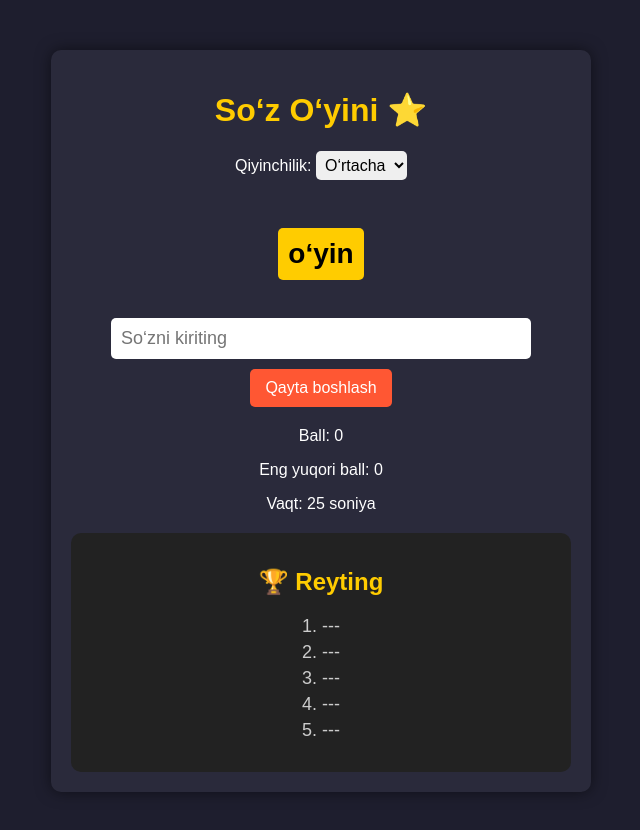
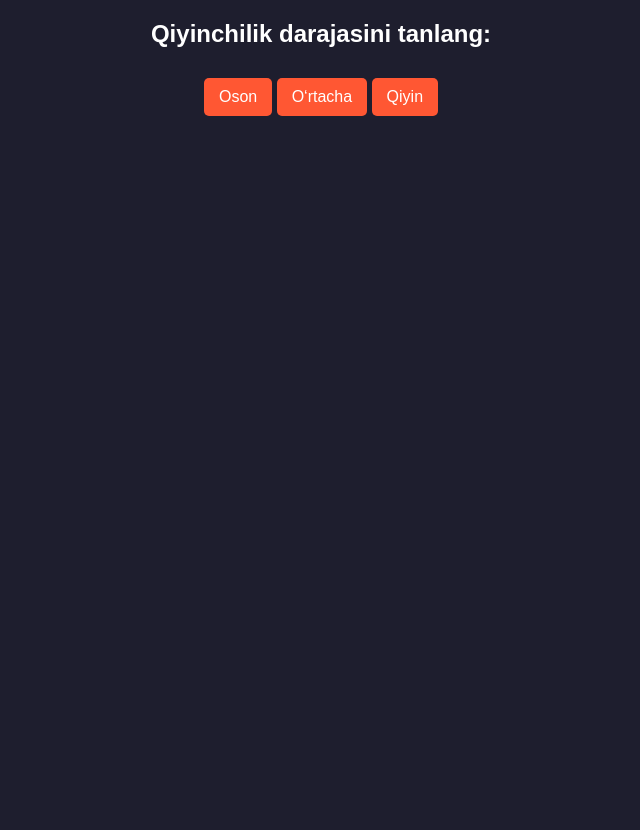
Before and after one commit to Ogabekpubg309/Typing-Game-, a plain HTML site: page index.html in a window 1280 px wide. Shown: the whole page, without its empty margins (319-959 px from the left). After the commit the page ends 800 px from the top, so only its background shows below. Drawn offline with Linux system fonts and the light colour scheme.

Commit message:
Update index.html

```diff
--- a/index.html
+++ b/index.html
@@ -7,37 +7,21 @@
     <link rel="stylesheet" href="style.css">
 </head>
 <body>
-    <div class="container">
-        <h1>So‘z O‘yini ⭐</h1>
 
-        <label for="difficulty">Qiyinchilik:</label>
-        <select id="difficulty">
-            <option value="easy">Oson</option>
-            <option value="medium" selected>O‘rtacha</option>
-            <option value="hard">Qiyin</option>
-        </select>
+    <!-- Qiyinchilik tanlash oynasi -->
+    <div id="difficulty-selection">
+        <h2>Qiyinchilik darajasini tanlang:</h2>
+        <button onclick="startGame('easy')">Oson</button>
+        <button onclick="startGame('medium')">O‘rtacha</button>
+        <button onclick="startGame('hard')">Qiyin</button>
+    </div>
 
-        <div class="game">
-            <p class="word-display" id="word">...</p>
-            <input type="text" id="input" placeholder="So‘zni kiriting">
-            <button id="restart">Qayta boshlash</button>
-        </div>
-
-        <div class="info">
-            <p>Ball: <span id="score">0</span></p>
-            <p>Eng yuqori ball: <span id="highScore">0</span></p>
-            <p>Vaqt: <span id="time">30</span> soniya</p>
-        </div>
-
-        <div class="leaderboard">
-            <h2>🏆 Reyting</h2>
-            <ul id="topScores">
-                <li>1. ---</li>
-                <li>2. ---</li>
-                <li>3. ---</li>
-                <li>4. ---</li>
-                <li>5. ---</li>
-            </ul>
+    <!-- O‘yin oynasi -->
+    <div id="game-container" style="display: none;">
+        <h2>So‘z O‘yini</h2>
+        <button id="start-button">Boshlash</button>
+        <div id="game-area" style="display: none;">
+            <p>O‘yin boshlandi!</p>
         </div>
     </div>
 
```
